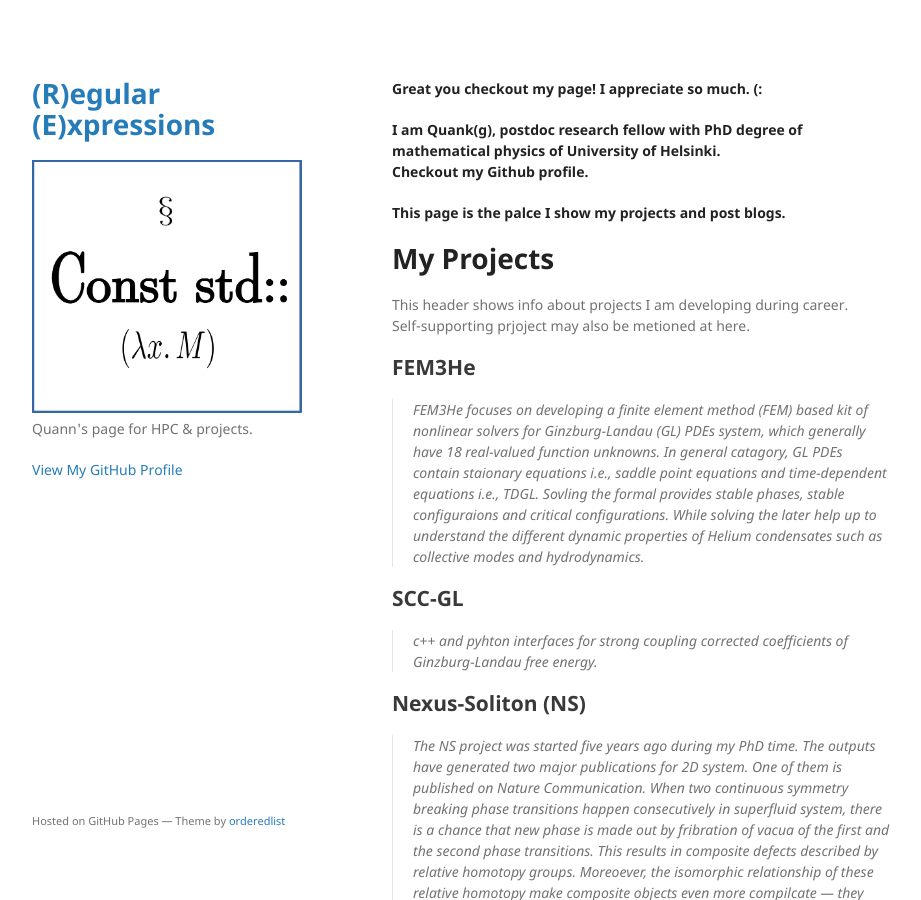
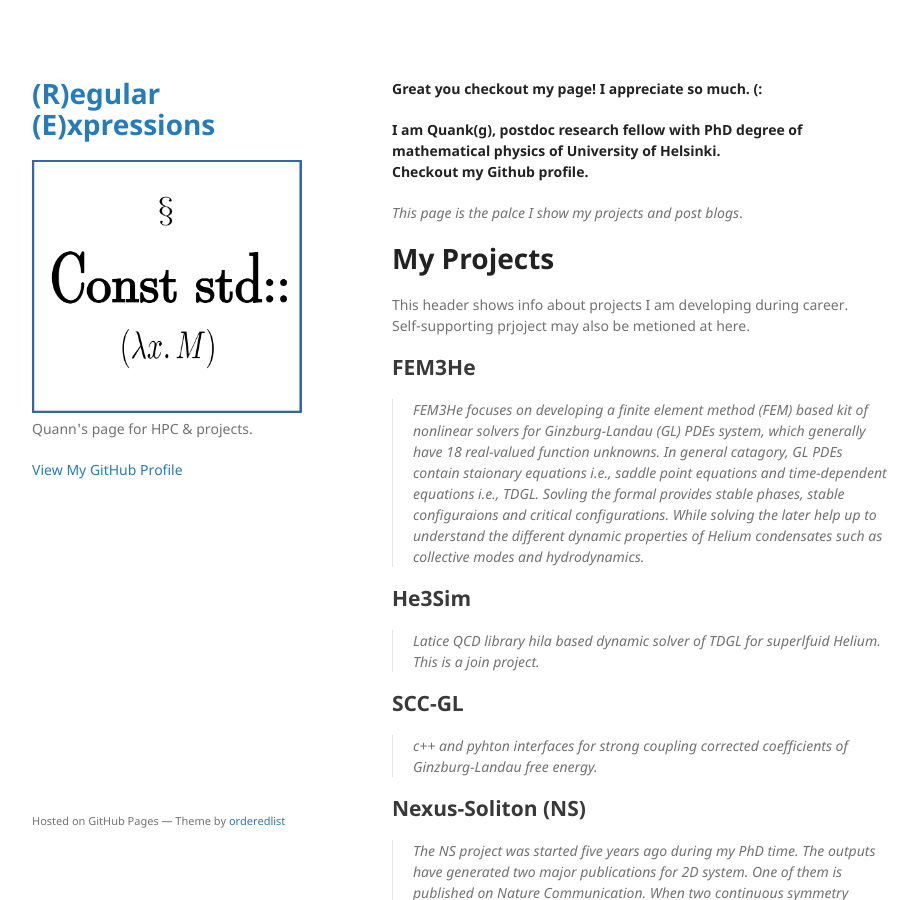
Before and after one commit to Quank-hpc/Quank-hpc.github.io, a Jekyll site: the page built from index.md, in a window 1280 px wide and 900 px high. Shown: the whole window, without its empty margins (178-1099 px from the left). Built offline with Jekyll 4.4.1, drawn with Linux system fonts in a browser that asks for light colours.

Commit message:
edit index.md

```diff
--- a/index.md
+++ b/index.md
@@ -8,7 +8,7 @@ layout: default
 <br/>
 **Checkout my Github profile.**
 
-**This page is the palce I show my projects and post blogs.**
+_This page is the palce I show my projects and post blogs_.
 
 # My Projects
 
@@ -21,6 +21,10 @@ Self-supporting prjoject may also be metioned at here.
 > FEM3He focuses on developing a finite element method (FEM) based kit of nonlinear solvers for Ginzburg-Landau (GL) PDEs system, which generally have 18 real-valued function unknowns.
 > In general catagory, GL PDEs contain staionary equations i.e., saddle point equations and time-dependent equations i.e., TDGL. Sovling the formal provides stable phases, stable configuraions and
 > critical configurations. While solving the later help up to understand the different dynamic properties of Helium condensates such as collective modes and hydrodynamics.
+
+## He3Sim
+
+> Latice QCD library _hila_ based dynamic solver of TDGL for superlfuid Helium. This is a join project.
 
 ## SCC-GL
 
```
